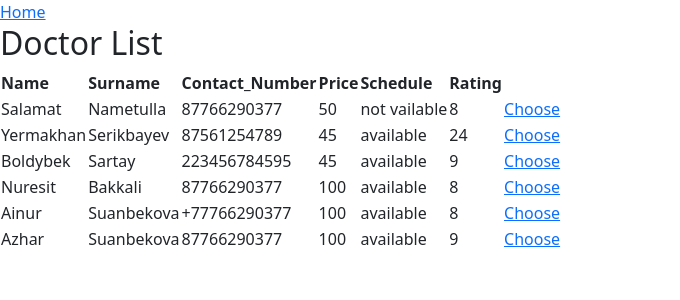
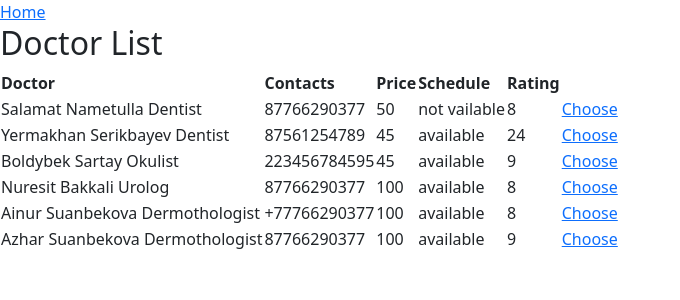
Before and after one commit to yermakhan-s/DenSys.me-hospital-management-system-, a Django app: template myhospital/hospitalapp/templates/make_appointment.html in a window 1280 px wide. Shown: the top 300 px of the page, without its empty margins (0-680 px from the left). Run offline with Django 3.2, Linux system fonts and the light colour scheme; the template is opened without the code that fills it: values that come from a table or form of the project are taken from there, others are empty; data comes from the database, SQL or seed files in the repository; both versions use the stored data as it was after the commit.

Commit message:
changed some HTML

```diff
--- a/myhospital/hospitalapp/models.py
+++ b/myhospital/hospitalapp/models.py
@@ -49,6 +49,6 @@ class Appointment(models.Model):
     specalization=models.CharField(max_length=30)
     doctor =models.ForeignKey(Doctor, on_delete=models.CASCADE)
     contacts = models.CharField(max_length=100)
-    status = models.CharField(max_length=30, default="Pending")
+    status = models.CharField(max_length=30, default="Pending...")
     def __str__(self):
-        return f"{self.name} {self.surname} doctor: {self.doctor}"
+        return f"{self.doctor}"
--- a/myhospital/hospitalapp/templates/make_appointment.html
+++ b/myhospital/hospitalapp/templates/make_appointment.html
@@ -12,11 +12,10 @@
     {% if doc.count > 0 %}
     <h2>Doctor List</h2>
     <table>
-        <thead><th>Name</th><th>Surname</th><th>Contact_Number</th><th>Price</th><th>Schedule</th><th>Rating</th><th> </th></thead>
+        <thead><th>Doctor</th><th>Contacts</th><th>Price</th><th>Schedule</th><th>Rating</th><th> </th></thead>
         {% for i in doc %}
         <tr>
-            <td>{{ i.name }}</td>
-            <td>{{ i.surname }}</td>
+            <td>{{ i }}</td>
             <td>{{ i.contactnumber }}</td>
             <td>{{ i.priceoftheappointment }}</td>
             <td>{{ i.scheduledetails }}</td>
```
Also changed, not shown: myhospital/hospitalapp/templates/appointment.html (+7 -3 lines), myhospital/db.sqlite3, myhospital/hospitalapp/migrations/0005_alter_appointment_status.py (added), myhospital/images/anime-best-girl.gif (added), myhospital/images/anime-best-girl_VfNiC9S.gif (added), myhospital/images/ewkxVh4-Lbw.jpg (added).
